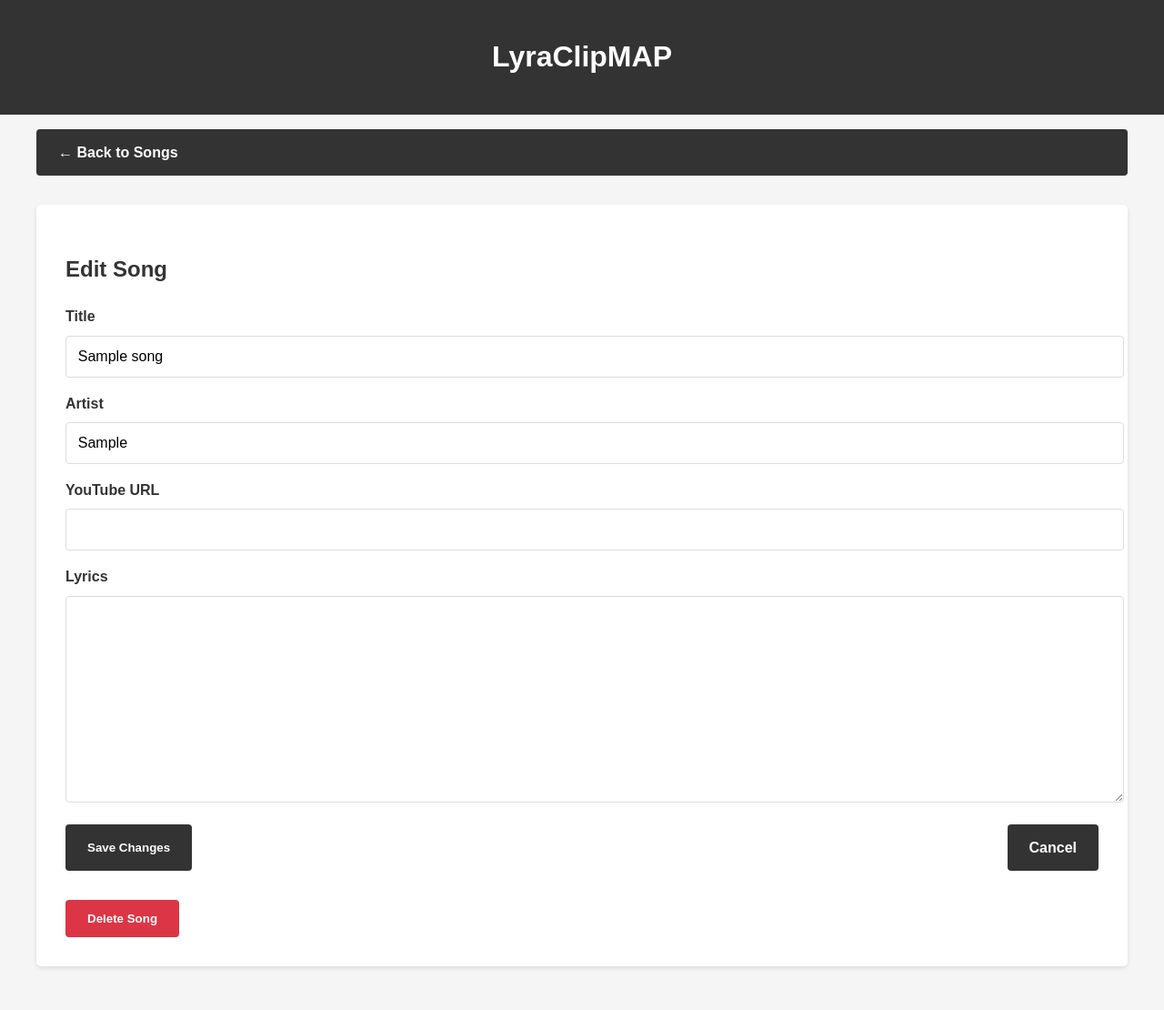
After one commit to zentala/LyraClipMAP, a Flask app: page /edit/1 in a window 1280 px wide. The commit adds this page. Shown: the whole page at 91% size. Run offline with Flask 2, Linux system fonts and the light colour scheme; tables that the repository leaves empty hold one stand-in row (values such as "Sample post").

Commit message:
Add edit functionality and Polish language support

```diff
--- a/app/__init__.py
+++ b/app/__init__.py
@@ -1,6 +1,7 @@
 from flask import Flask
 from flask_sqlalchemy import SQLAlchemy
 from pathlib import Path
+import os
 
 # Create directories if they don't exist
 Path("db").mkdir(exist_ok=True)
@@ -11,12 +12,14 @@ Path("app/templates").mkdir(exist_ok=True)
 app = Flask(__name__)
 
 # Configure database
-import os
 basedir = os.path.abspath(os.path.dirname(__file__))
 db_path = os.path.join(os.path.dirname(basedir), 'db', 'lyrics_finder.db')
 app.config['SQLALCHEMY_DATABASE_URI'] = f'sqlite:///{db_path}'
 app.config['SQLALCHEMY_TRACK_MODIFICATIONS'] = False
 
+# Set a secret key for flash messages and sessions
+app.config['SECRET_KEY'] = os.environ.get('SECRET_KEY') or 'lyraclipmap-secret-key'
+
 # Initialize SQLAlchemy
 db = SQLAlchemy(app)
 
--- a/app/routes.py
+++ b/app/routes.py
@@ -1,4 +1,4 @@
-from flask import render_template, request, redirect, url_for, abort
+from flask import render_template, request, redirect, url_for, abort, flash
 from sqlalchemy import or_, desc
 from app import app, db
 from app.models.models import Song, TextContent, AudioSource
@@ -102,3 +102,95 @@ def add_song():
 
     except Exception as e:
         return str(e), 400
+
+@app.route('/edit/<int:song_id>', methods=['GET', 'POST'])
+def edit_song(song_id):
+    """Edit an existing song"""
+    song = Song.query.get_or_404(song_id)
+
+    if request.method == 'GET':
+        # Get lyrics if available
+        lyrics = ""
+        for text in song.text_contents:
+            if text.content_type == "lyrics":
+                lyrics = text.content
+                break
+
+        # Get YouTube URL if available
+        youtube_url = ""
+        for source in song.audio_sources:
+            if source.source_type == "youtube":
+                youtube_url = source.url
+                break
+
+        return render_template('edit_song.html', song=song, lyrics=lyrics, youtube_url=youtube_url)
+
+    try:
+        # Update song data
+        song.title = request.form.get('title', song.title)
+        song.artist = request.form.get('artist', song.artist)
+
+        # Update lyrics if provided
+        new_lyrics = request.form.get('lyrics')
+        if new_lyrics:
+            # Check if lyrics already exist
+            lyrics_exists = False
+            for text in song.text_contents:
+                if text.content_type == "lyrics":
+                    text.content = new_lyrics
+                    lyrics_exists = True
+                    break
+
+            # If no lyrics exist, create new
+            if not lyrics_exists:
+                lyrics_content = TextContent(
+                    content=new_lyrics,
+                    content_type="lyrics",
+                    language="unknown"
+                )
+                song.text_contents.append(lyrics_content)
+
+        # Update YouTube URL if provided
+        new_youtube_url = request.form.get('youtube_url')
+        if new_youtube_url:
+            # Validate and process the URL
+            try:
+                yt_info = extract_youtube_info(new_youtube_url)
+
+                # Check if YouTube source already exists
+                yt_exists = False
+                for source in song.audio_sources:
+                    if source.source_type == "youtube":
+                        source.url = new_youtube_url
+                        yt_exists = True
+                        break
+
+                # If no YouTube source exists, create new
+                if not yt_exists:
+                    audio_source = AudioSource(
+                        url=new_youtube_url,
+                        source_type="youtube"
+                    )
+                    song.audio_sources.append(audio_source)
+            except:
+                # Invalid YouTube URL - ignore this update
+                pass
+
+        # Save changes
+        db.session.commit()
+        return redirect(url_for('view_song', song_id=song.id))
+
+    except Exception as e:
+        return str(e), 400
+
+@app.route('/delete/<int:song_id>', methods=['POST'])
+def delete_song(song_id):
+    """Delete a song"""
+    song = Song.query.get_or_404(song_id)
+
+    try:
+        db.session.delete(song)
+        db.session.commit()
+        return redirect(url_for('home'))
+    except Exception as e:
+        return str(e), 400
--- /dev/null
+++ b/app/templates/edit_song.html
@@ -0,0 +1,143 @@
+<!DOCTYPE html>
+<html lang="pl">
+<head>
+    <meta charset="UTF-8">
+    <meta name="viewport" content="width=device-width, initial-scale=1.0">
+    <title>Edit {{ song.title }} - LyraClipMAP</title>
+    <style>
+        body {
+            font-family: Arial, sans-serif;
+            line-height: 1.6;
+            margin: 0;
+            padding: 0;
+            background-color: #f5f5f5;
+            color: #333;
+        }
+
+        header {
+            background-color: #333;
+            color: white;
+            text-align: center;
+            padding: 1rem;
+        }
+
+        .container {
+            max-width: 1200px;
+            margin: 0 auto;
+            padding: 1rem;
+        }
+
+        .edit-form {
+            background-color: white;
+            padding: 2rem;
+            border-radius: 5px;
+            box-shadow: 0 2px 5px rgba(0,0,0,0.1);
+            margin-bottom: 2rem;
+        }
+
+        .form-group {
+            margin-bottom: 1rem;
+        }
+
+        .form-group label {
+            display: block;
+            margin-bottom: 0.5rem;
+            font-weight: bold;
+        }
+
+        .form-group input,
+        .form-group textarea {
+            width: 100%;
+            padding: 0.8rem;
+            border: 1px solid #ddd;
+            border-radius: 4px;
+            font-size: 1rem;
+        }
+
+        .form-group textarea {
+            height: 200px;
+            resize: vertical;
+        }
+
+        .btn {
+            display: inline-block;
+            padding: 0.8rem 1.5rem;
+            background-color: #333;
+            color: white;
+            text-decoration: none;
+            border-radius: 4px;
+            font-weight: bold;
+            border: none;
+            cursor: pointer;
+        }
+
+        .btn:hover {
+            background-color: #555;
+        }
+
+        .btn-danger {
+            background-color: #dc3545;
+        }
+
+        .btn-danger:hover {
+            background-color: #c82333;
+        }
+
+        .back-link {
+            margin-bottom: 2rem;
+            display: block;
+        }
+
+        .action-btns {
+            display: flex;
+            justify-content: space-between;
+            margin-top: 1rem;
+        }
+    </style>
+</head>
+<body>
+    <header>
+        <h1>LyraClipMAP</h1>
+    </header>
+
+    <div class="container">
+        <a href="/" class="btn back-link">← Back to Songs</a>
+
+        <div class="edit-form">
+            <h2>Edit Song</h2>
+
+            <form action="/edit/{{ song.id }}" method="POST">
+                <div class="form-group">
+                    <label for="title">Title</label>
+                    <input type="text" id="title" name="title" value="{{ song.title }}" required>
+                </div>
+
+                <div class="form-group">
+                    <label for="artist">Artist</label>
+                    <input type="text" id="artist" name="artist" value="{{ song.artist }}" required>
+                </div>
+
+                <div class="form-group">
+                    <label for="youtube_url">YouTube URL</label>
+                    <input type="text" id="youtube_url" name="youtube_url" value="{{ youtube_url }}">
+                </div>
+
+                <div class="form-group">
+                    <label for="lyrics">Lyrics</label>
+                    <textarea id="lyrics" name="lyrics">{{ lyrics }}</textarea>
+                </div>
+
+                <div class="action-btns">
+                    <button type="submit" class="btn">Save Changes</button>
+
+                    <a href="/song/{{ song.id }}" class="btn">Cancel</a>
+                </div>
+            </form>
+
+            <form action="/delete/{{ song.id }}" method="POST" onsubmit="return confirm('Are you sure you want to delete this song?');" style="margin-top: 2rem;">
+                <button type="submit" class="btn btn-danger">Delete Song</button>
+            </form>
+        </div>
+    </div>
+</body>
+</html>
--- a/app/templates/search_results.html
+++ b/app/templates/search_results.html
@@ -1,5 +1,5 @@
 <!DOCTYPE html>
-<html lang="en">
+<html lang="pl">
 <head>
     <meta charset="UTF-8">
     <meta name="viewport" content="width=device-width, initial-scale=1.0">
@@ -116,6 +116,7 @@
                             <td>{{ song.artist }}</td>
                             <td>
                                 <a href="/song/{{ song.id }}" class="btn btn-small">View</a>
+                                <a href="/edit/{{ song.id }}" class="btn btn-small">Edit</a>
                             </td>
                         </tr>
                         {% endfor %}
```
Also changed, not shown: app/templates/index.html (+5 -4 lines), app/templates/song_detail.html (+7 -3 lines).
